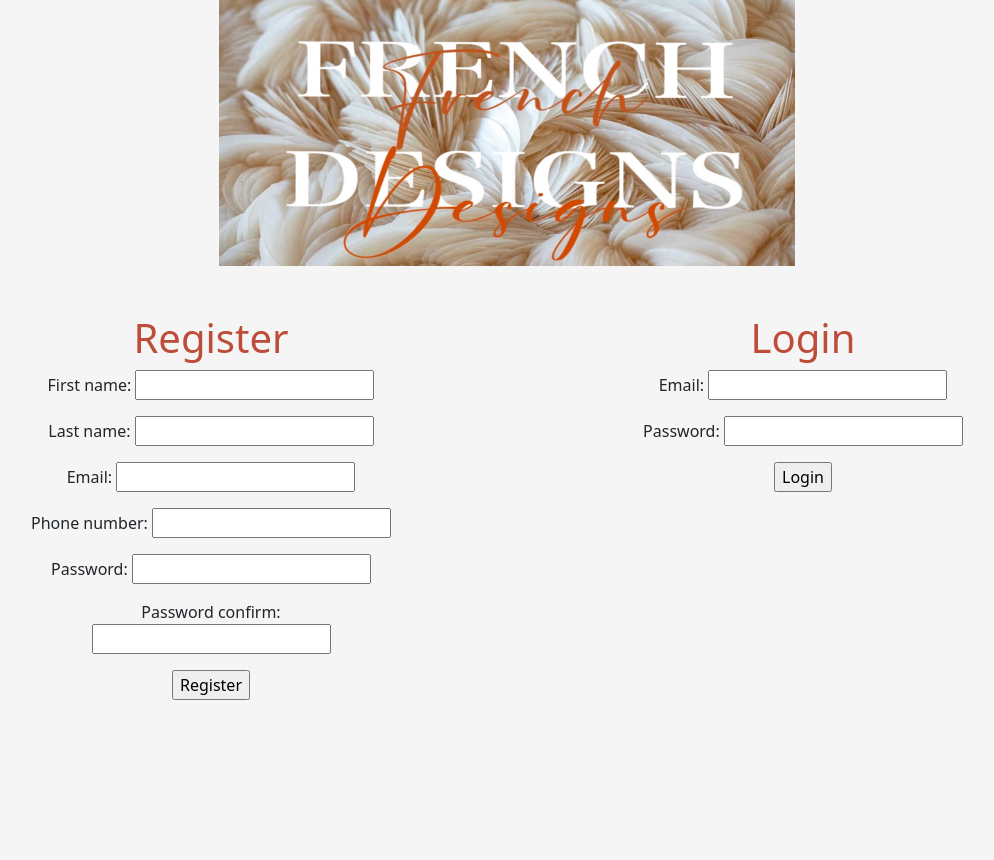
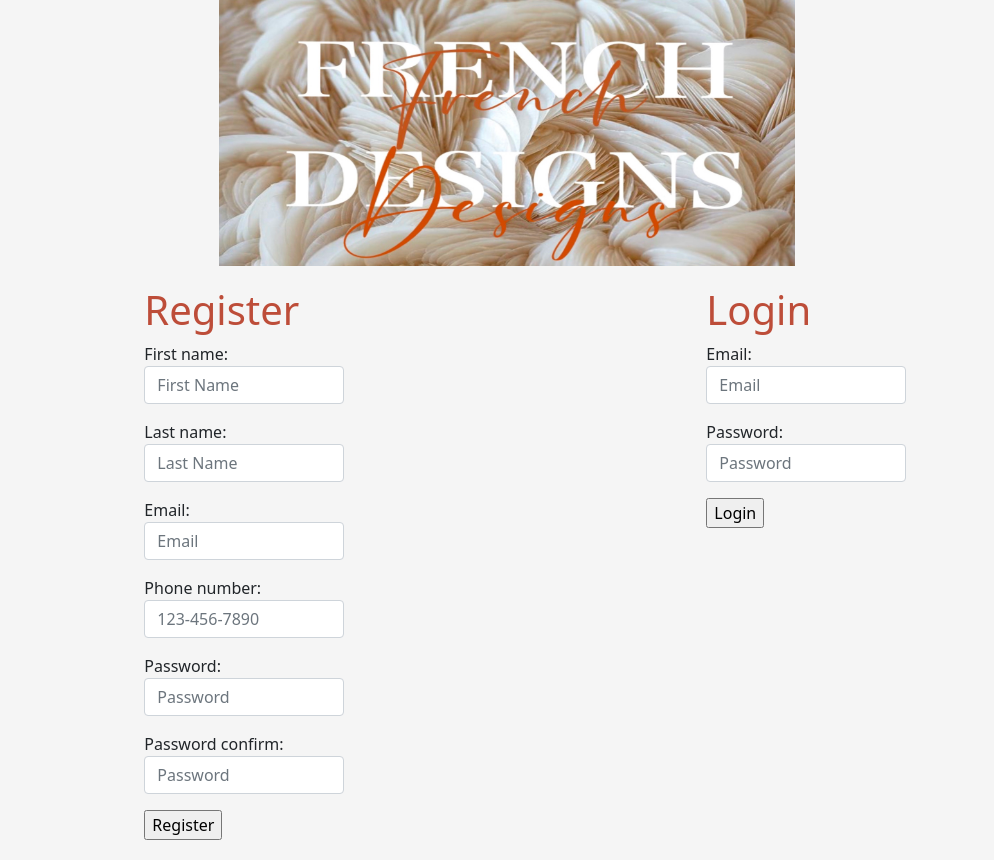
Before and after one commit to jtfrench23/nats_store, a Django app: page /login in a window 1280 px wide. Shown: the whole page, without its empty margins (133-1127 px from the left). Before the commit the page ends 700 px from the top, so only its background shows below. Run offline with Django 3.2, Linux system fonts and the light colour scheme; some libraries are stand-ins or nearby versions.

Commit message:
added styling to login and register forms

```diff
--- a/store/forms.py
+++ b/store/forms.py
@@ -22,12 +22,12 @@ class EditForm(forms.Form):
     size = forms.CharField()
     stock = forms.IntegerField()
 class CustomerForm(forms.Form):
-    first_name = forms.CharField()
-    last_name = forms.CharField()
-    email = forms.EmailField()
-    phone_number = forms.CharField()
-    password=forms.CharField(widget=forms.PasswordInput)
-    password_confirm=forms.CharField(widget=forms.PasswordInput)
+    first_name = forms.CharField(widget=forms.TextInput(attrs={'placeholder': 'First Name', 'style': 'width: 200px;', 'class': 'form-control'}))
+    last_name = forms.CharField(widget=forms.TextInput(attrs={'placeholder': 'Last Name', 'style': 'width: 200px;', 'class': 'form-control'}))
+    email = forms.EmailField(widget=forms.EmailInput(attrs={'placeholder': 'Email', 'style': 'width: 200px;', 'class': 'form-control'}))
+    phone_number = forms.CharField(widget=forms.TextInput(attrs={'placeholder': '123-456-7890', 'style': 'width: 200px;', 'class': 'form-control'}))
+    password=forms.CharField(widget=forms.PasswordInput(attrs={'placeholder': 'Password', 'style': 'width: 200px;', 'class': 'form-control'}))
+    password_confirm=forms.CharField(widget=forms.PasswordInput(attrs={'placeholder': 'Password', 'style': 'width: 200px;', 'class': 'form-control'}))
 class LoginForm(forms.Form):
-    email = forms.EmailField()
-    password = forms.CharField(widget=forms.PasswordInput)
+    email = forms.EmailField(widget=forms.EmailInput(attrs={'placeholder': 'Email', 'style': 'width: 200px;', 'class': 'form-control'}))
+    password = forms.CharField(widget=forms.PasswordInput(attrs={'placeholder': 'Password', 'style': 'width: 200px;', 'class': 'form-control'}))
--- a/store/templates/register.html
+++ b/store/templates/register.html
@@ -14,17 +14,17 @@
     <div id="header" class="row justify-content-center">
         <img src="static/css/assets/Untitled-Artwork (1).jpg" alt="French Designs Logo" id="headerImageSmall" class="align-self-center">
     </div>
-    <div class="container-fluid">
-        <div class="row justify-content-around align-content-center align-self-center p-5">
-            <div class="col-sm-2 col-md-4 text-center">
+    <div class="container">
+        <div class="row justify-content-around">
+            <div class="col-sm-2 align-content-center">
                 <h2>Register</h2>
-                <form action="/register/submit" method="post" class="">
+                <form action="/register/submit" method="post" class="form">
                     {% csrf_token %}
                     {{ customerForm.as_p}}
                     <input type="submit" value="Register">
                 </form>
             </div>
-            <div class="col-sm-2 col-md-4 text-center">
+            <div class="col-sm-2">
                 <h2>Login</h2>
                 <form action="/login/user" method="post">
                     {% csrf_token %}
--- a/store/urls.py
+++ b/store/urls.py
@@ -18,4 +18,7 @@ urlpatterns = [
     path('register/submit', views.register_customer),
     path('login/user', views.login_user),
     path('orders', views.orders),
+    path('delete/order/<int:id>', views.order_delete),
+    path('ship/<int:id>', views.ship),
+    path('undo_ship/<int:id>', views.undo_ship),
 ]
--- a/store/views.py
+++ b/store/views.py
@@ -1,7 +1,7 @@
 
 from os import name
 from django.shortcuts import render, HttpResponse, redirect
-from .models import Product, Owner, Customer, Order
+from .models import Product, Owner, Customer, Order, Order_Item, Address
 from .forms import CustomerForm, ProductForm, EditForm, LoginForm
 from django.http import HttpResponseRedirect
 import bcrypt
@@ -245,7 +245,27 @@ def orders(request):
     if 'owner_id' not in request.session:
         return redirect('/owner')
     else:
+        c=Customer.objects.get(id=1)
+        print(c,"$$$$$$$$$$$$$$$$$$$")
+        # Address.objects.create(street='119 S Main', city='Nowhere', customer=Customer.objects.get(id=1), zipcode=12345)
+        # Order.objects.create(customer=Customer.objects.get(id=1))
+        # Order_Item.objects.create(order=Order.objects.get(id=1), product=Product.objects.get(id=18), quantity=1, unit_price=3.99)
         context={
             'all_orders': Order.objects.all().order_by('-id')
         }
         return render(request, 'orders.html', context)
+def order_delete(request, id):
+    o = Order.objects.get(id=id)
+    o.delete()
+    return redirect('/orders')
+
+def ship(request, id):
+    o=Order.objects.get(id=id)
+    o.shipped=True
+    o.save()
+    return redirect('/orders')
+def undo_ship(request, id):
+    o=Order.objects.get(id=id)
+    o.shipped=False
+    o.save()
+    return redirect('/orders')
```
Also changed, not shown: store/templates/orders.html (+14 -6 lines), db.sqlite3.
